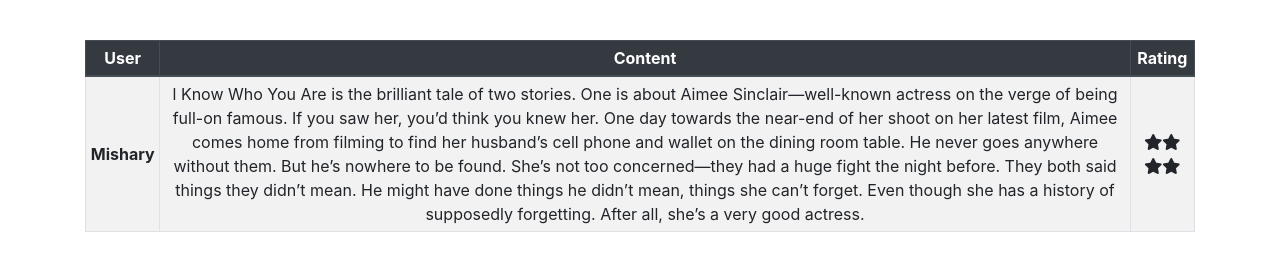
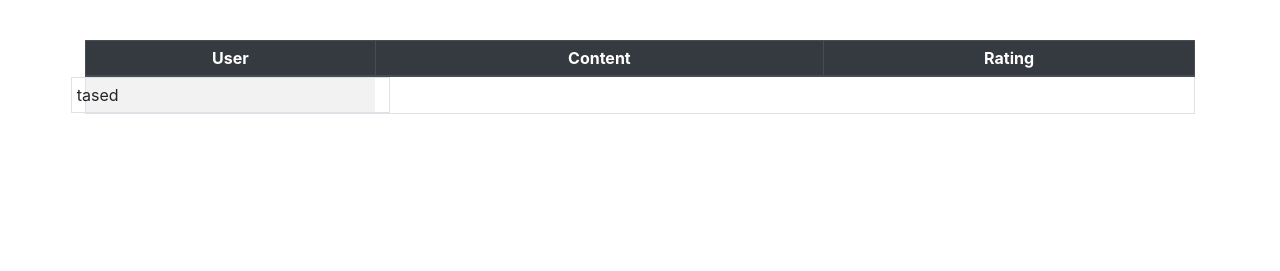
Before and after one commit to Naazyon/ReciterVotingApp, a Flask app: page /vote in a window 1280 px wide. Shown: the part 324-595 px from the top of the page. Run offline with Flask 2, Linux system fonts and the light colour scheme; some libraries are stand-ins or nearby versions.

Commit message:
recommit

```diff
--- a/app/templates/vote.html
+++ b/app/templates/vote.html
@@ -43,9 +43,10 @@
   </thead>
   <tbody>
     <tr>
-        <th scope="row" class="align-middle">Mishary</th>
-        <td class="align-middle">l Know Who You Are is the brilliant tale of two stories. One is about Aimee Sinclair—well-known actress on the verge of being full-on famous. If you saw her, you’d think you knew her. One day towards the near-end of her shoot on her latest film, Aimee comes home from filming to find her husband’s cell phone and wallet on the dining room table. He never goes anywhere without them. But he’s nowhere to be found. She’s not too concerned—they had a huge fight the night before. They both said things they didn’t mean. He might have done things he didn’t mean, things she can’t forget. Even though she has a history of supposedly forgetting. After all, she’s a very good actress.</td>
-        <td class="align-middle"><i class="fas fa-star"></i><i class="fas fa-star"></i><i class="fas fa-star"></i><i class="fas fa-star"></i></td>
+        <td class="align-middle row" colspan="3">
+        tased
+        </td>
+
     </tr>
     </tbody>
   </table>
```
